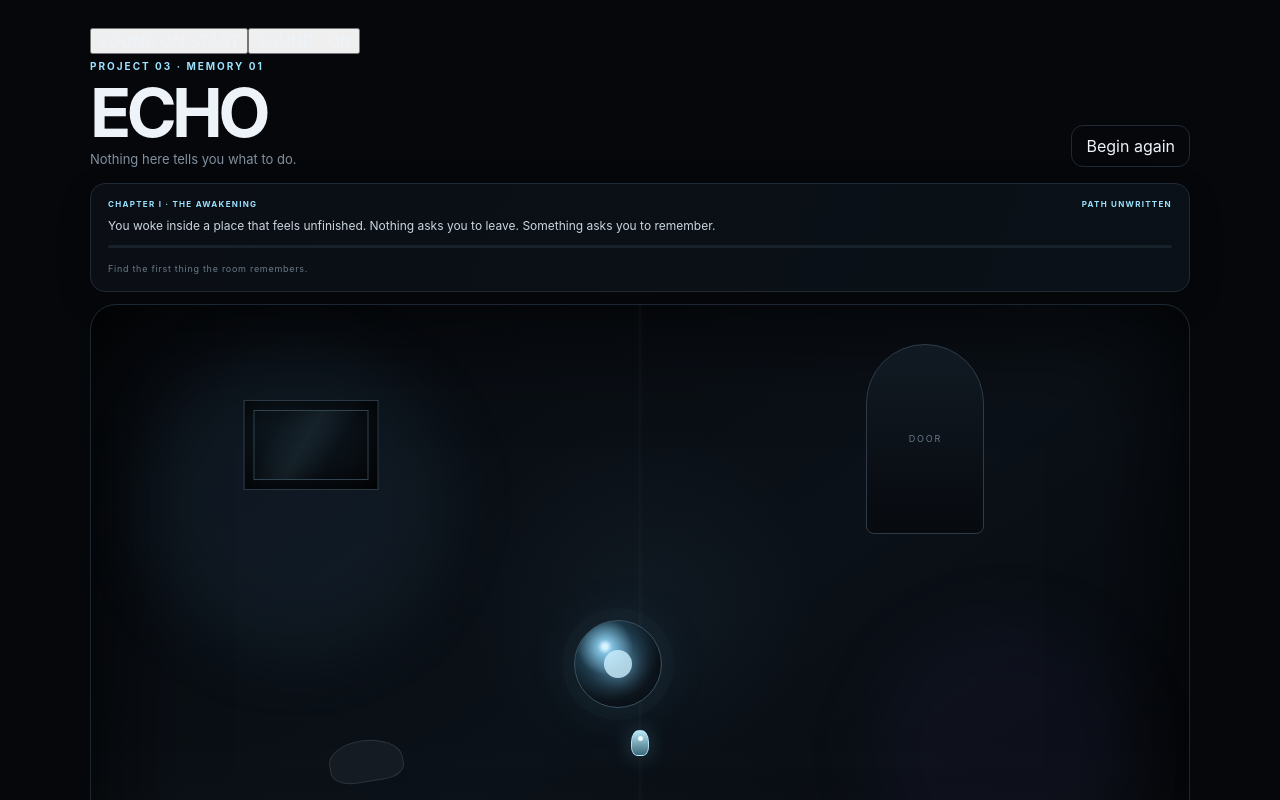
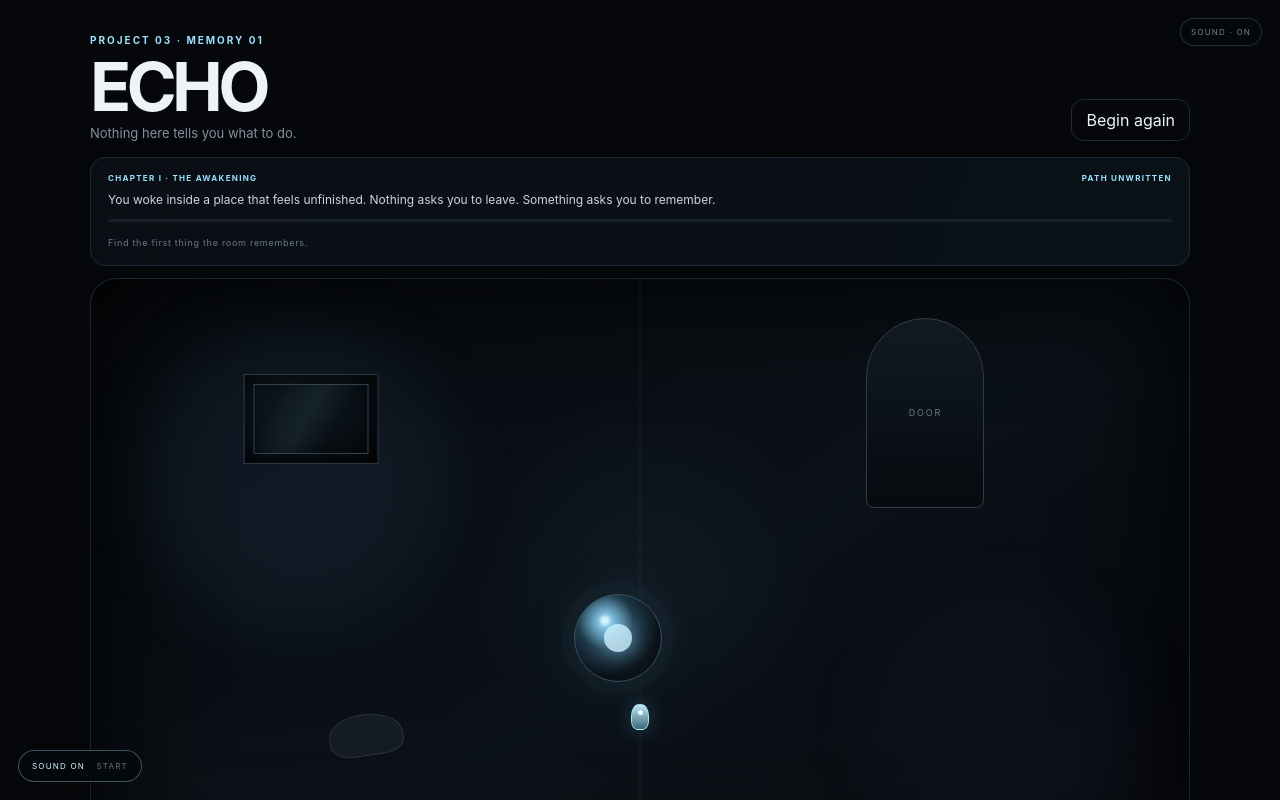
Before and after one commit to farixhere/echo, a Next.js app: page / in a window 1280 px wide. Shown: the top 800 px of the page. Built offline with nearby package versions, Linux system fonts and the light colour scheme.

Commit message:
Polish ECHO audio controls

```diff
--- a/app/globals.css
+++ b/app/globals.css
@@ -69,3 +69,13 @@
 @keyframes endingReveal{from{opacity:0;transform:translate(-50%,-46%) scale(.96)}to{opacity:1;transform:translate(-50%,-50%) scale(1)}}
 @media(max-width:600px){.ending-choice-card,.ending-card{padding:18px;border-radius:13px}.ending-choice-card strong,.ending-card strong{font-size:17px}.ending-card strong{font-size:24px}.ending-actions{grid-template-columns:1fr}.ending-actions button{min-height:40px}.ending-footer{font-size:7px}}
 @media(prefers-reduced-motion:reduce){.ending-card{animation:none}}
+
+/* Soundscape layer */
+.sound-start,.sound-toggle{position:fixed;z-index:50;border:1px solid rgba(155,226,255,.18);background:rgba(5,9,13,.78);color:#a8c4d0;border-radius:999px;backdrop-filter:blur(12px);font-size:8px;letter-spacing:.15em;cursor:pointer;box-shadow:0 10px 35px rgba(0,0,0,.2)}
+.sound-start{left:18px;bottom:18px;padding:10px 13px;color:#d8f5ff;border-color:rgba(155,226,255,.35);animation:soundPulse 2.8s ease-in-out infinite}
+.sound-start span{opacity:.45;margin-left:8px}
+.sound-toggle{right:18px;top:18px;padding:8px 10px;color:rgba(205,225,234,.58)}
+.sound-toggle:hover,.sound-start:hover{border-color:rgba(155,226,255,.5);color:#e6f9ff}
+@keyframes soundPulse{0%,100%{box-shadow:0 10px 35px rgba(0,0,0,.2),0 0 0 rgba(155,226,255,0)}50%{box-shadow:0 10px 35px rgba(0,0,0,.2),0 0 22px rgba(155,226,255,.09)}}
+@media(max-width:600px){.sound-toggle{right:10px;top:10px;font-size:7px;padding:7px 8px}.sound-start{left:10px;bottom:10px;font-size:7px;padding:9px 11px}}
+@media(prefers-reduced-motion:reduce){.sound-start{animation:none}.sound-start,.sound-toggle{backdrop-filter:none}}
```
